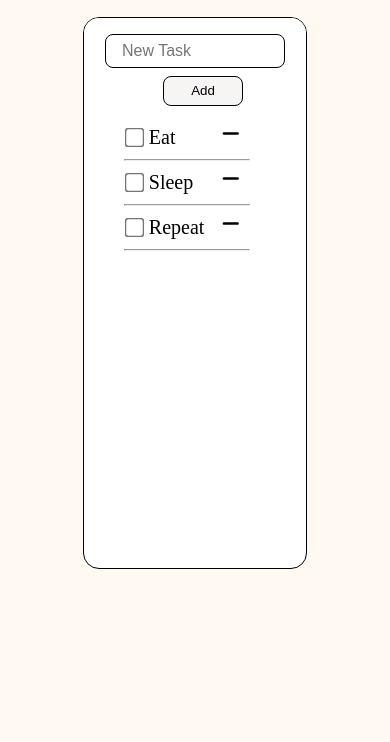
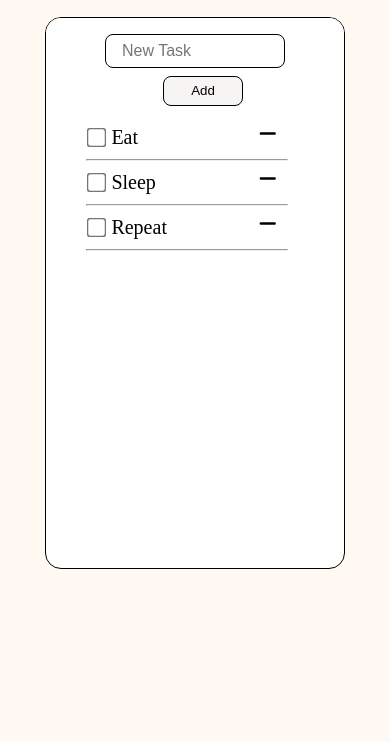
Before and after one commit to ishitanotfound/Todo-List, a plain HTML site: page index.html in a window 390 px wide. Shown: the part 102-844 px from the top of the page. Drawn offline with Linux system fonts and the light colour scheme.

Commit message:
Update todo.css

```diff
--- a/todo.css
+++ b/todo.css
@@ -96,6 +96,9 @@ li hr {
         margin: 0.5rem 0;
         margin-top: 1rem;
     }
+    .todoApp {
+        width: 80%;
+    }
 }
 li button {
     border: none;
```
